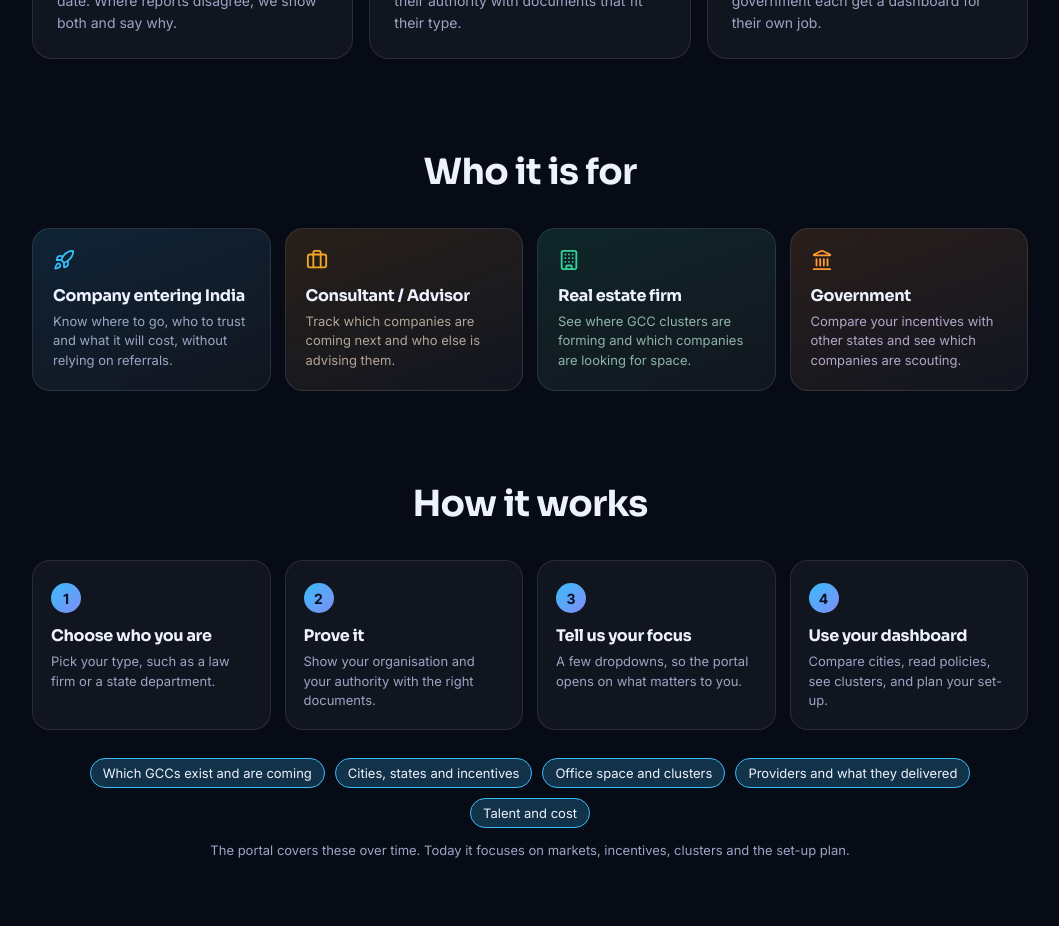
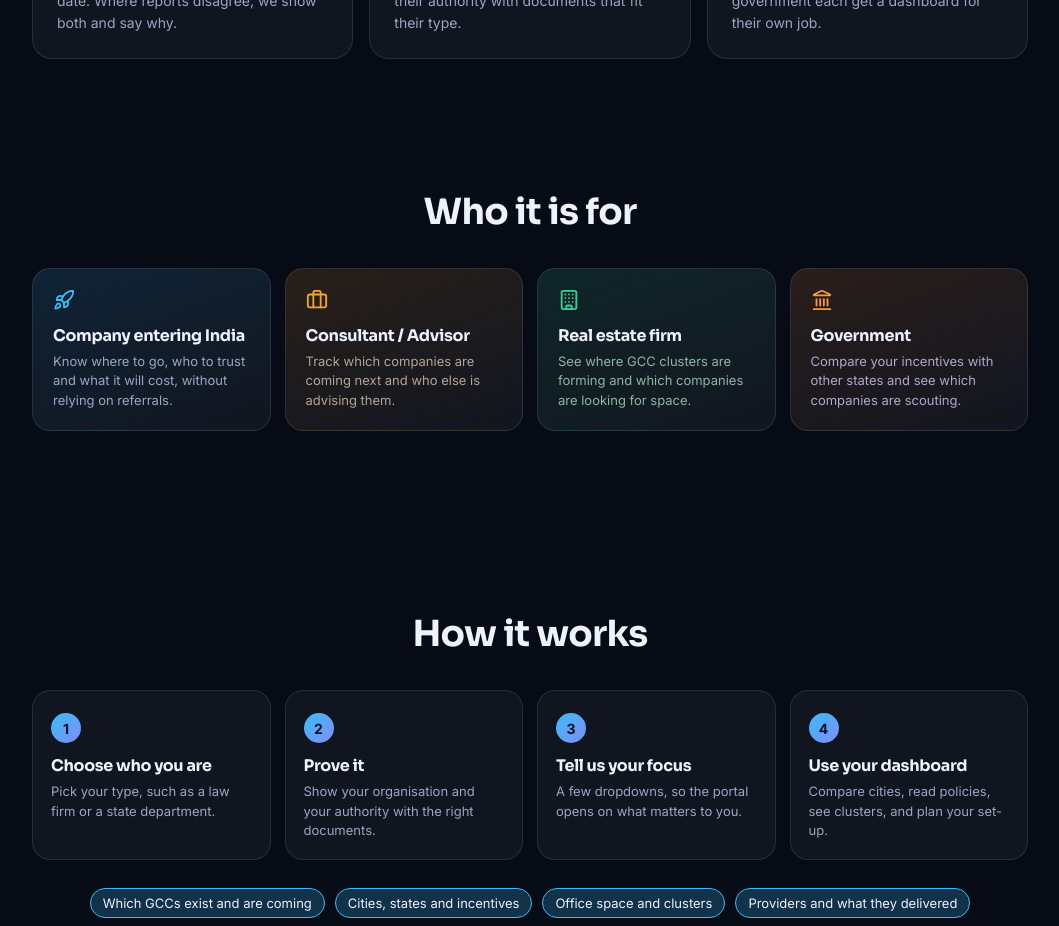
Before and after one commit to Himanshu-moderator/gcc-portal, a React (Vite) app: page / in a window 1280 px wide. Shown: the part 1180-2106 px from the top of the page, without its empty margins (110-1169 px from the left). Built offline with nearby package versions, Linux system fonts and the light colour scheme; no server answers.

Commit message:
More space between the home page sections

```diff
--- a/src/pages/Landing.tsx
+++ b/src/pages/Landing.tsx
@@ -82,7 +82,7 @@ export default function Landing() {
           </div>
         </section>
 
-        <section id="who" className="section" style={{ paddingTop: 20 }}>
+        <section id="who" className="section" style={{ paddingTop: 60, paddingBottom: 90 }}>
           <h2>Who it is for</h2>
           <div className="whoframe">
             {ROLE_LIST.map((r) => {
@@ -98,7 +98,7 @@ export default function Landing() {
           </div>
         </section>
 
-        <section id="how" className="section" style={{ paddingTop: 20 }}>
+        <section id="how" className="section" style={{ paddingTop: 90, paddingBottom: 110 }}>
           <h2>How it works</h2>
           <div className="steps4">
             <div><b>1</b><h4>Choose who you are</h4><p>Pick your type, such as a law firm or a state department.</p></div>
```
